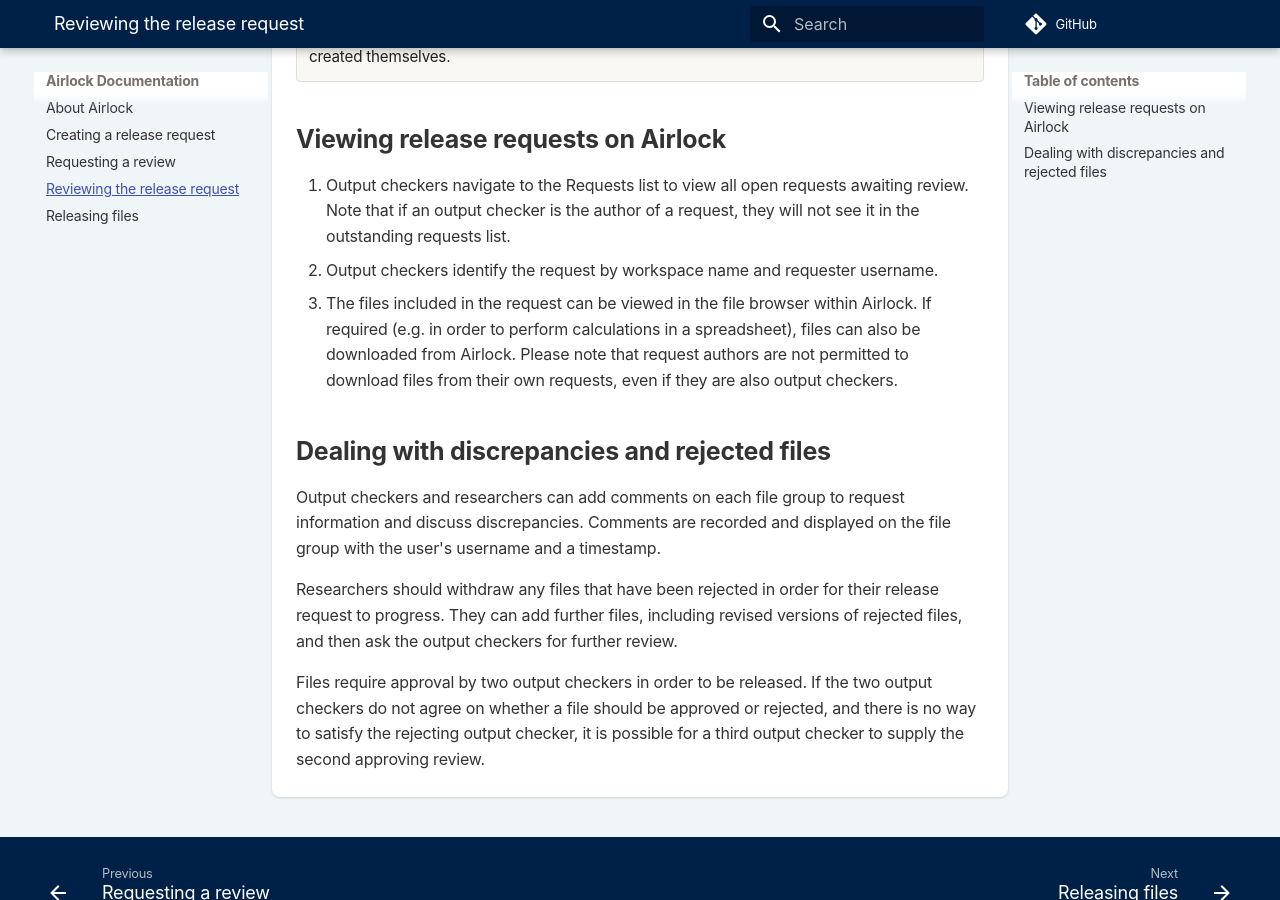
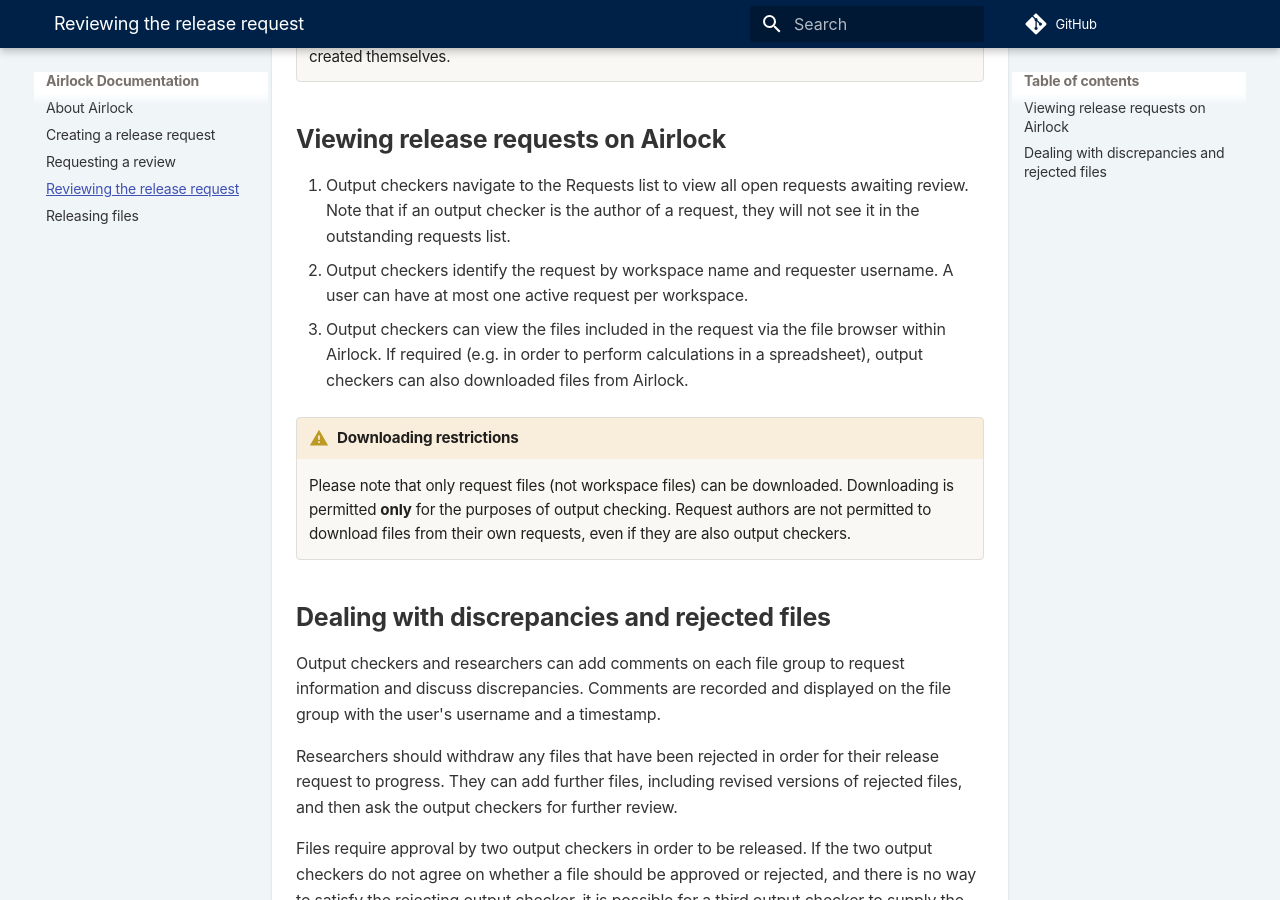
Before and after one commit to opensafely-core/airlock, an MkDocs documentation site: the page built from docs/reviewing.md, in a window 1280 px wide and 900 px high, scrolled down 446 px. Built offline with MkDocs 1.6.1 and Material for MkDocs 9.7.7, drawn with Linux system fonts in a browser that asks for light colours; comment, search, counter and statistics services are not loaded.

Commit message:
Update docs content

```diff
--- a/docs/reviewing.md
+++ b/docs/reviewing.md
@@ -13,12 +13,17 @@
 1. Output checkers navigate to the Requests list to view all open requests
     awaiting review. Note that if an output checker is the author of a request, they
     will not see it in the outstanding requests list.
-1. Output checkers identify the request by workspace name and requester username.
-1. The files included in the request can be viewed in the file
+1. Output checkers identify the request by workspace name and requester username. A user
+   can have at most one active request per workspace.
+1. Output checkers can view the files included in the request via the file
     browser within Airlock. If required (e.g. in order to perform calculations
-    in a spreadsheet), files can also be downloaded from Airlock. Please note
-    that request authors are not permitted to download files from their own requests, even if they
-    are also output checkers.
+    in a spreadsheet), output checkers can also downloaded files from Airlock.
+
+!!! warning "Downloading restrictions"
+    Please note that only request files (not workspace files) can be downloaded.
+    Downloading is permitted **only** for the purposes of output checking.
+    Request authors are not permitted to download files from their own requests,
+    even if they are also output checkers.
 
 ## Dealing with discrepancies and rejected files
 
```
Also changed, not shown: docs/index.md (+1 -1 lines).
